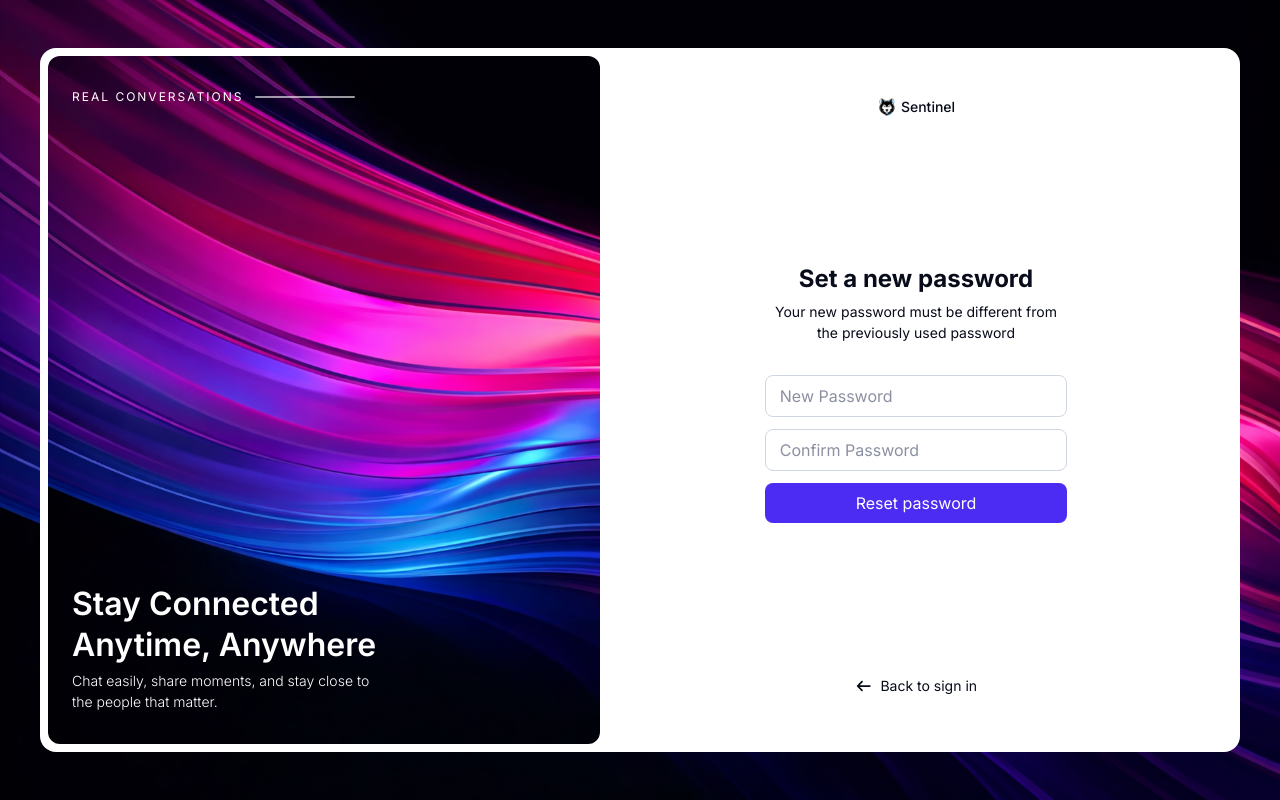
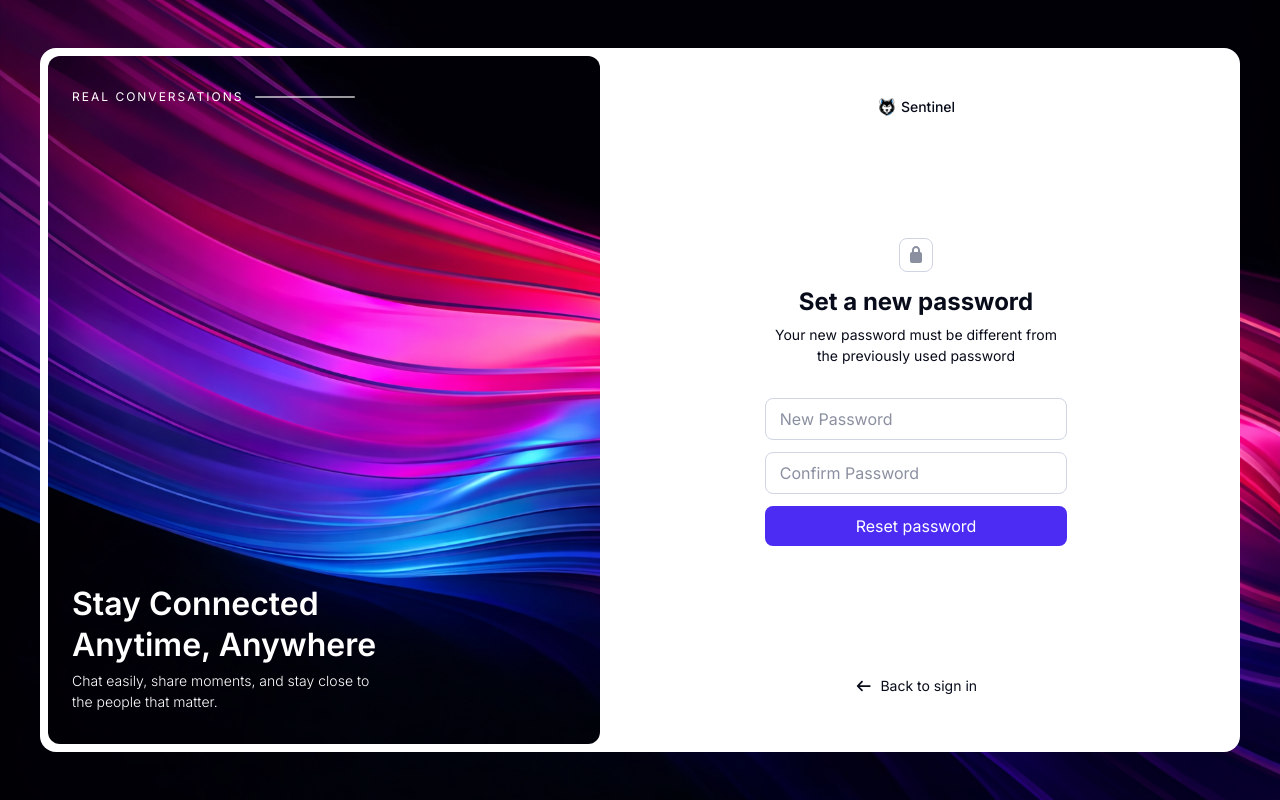
Before and after one commit to zadnap/odin-messaging-app, a React (Vite) app in the folder client/: page /auth/reset-password in a window 1280 px wide. Built offline with nearby package versions, Linux system fonts and the light colour scheme.

Commit message:
feat(auth): add an info icon to AuthForm
This icon is optional when rendering AuthForm, allowing sign-in and
sign-up page not to have any while other informative pages to have one
icon to represent their information.

```diff
--- a/client/src/features/auth/components/AuthForm/AuthForm.jsx
+++ b/client/src/features/auth/components/AuthForm/AuthForm.jsx
@@ -1,12 +1,22 @@
 import { AppLogo } from '@/shared/components';
 import styles from './AuthForm.module.scss';
+import { FontAwesomeIcon } from '@fortawesome/react-fontawesome';
 
-const AuthForm = ({ title, subtitle, children, footer }) => {
+const AuthForm = ({ icon, title, subtitle, children, footer }) => {
   return (
     <section className={styles.authForm}>
       <AppLogo variant="withText" appName="Sentinel" />
       <div className={styles.mainContent}>
         <header className={styles.header}>
+          {icon && (
+            <div
+              className={styles.icon}
+              aria-hidden="true"
+              data-testid="auth-form-icon"
+            >
+              <FontAwesomeIcon icon={icon} />
+            </div>
+          )}
           <h1>{title}</h1>
           {subtitle && <p>{subtitle}</p>}
         </header>
--- a/client/src/features/auth/components/AuthForm/AuthForm.module.scss
+++ b/client/src/features/auth/components/AuthForm/AuthForm.module.scss
@@ -12,8 +12,20 @@
     min-width: 300px;
 
     .header {
+      display: flex;
+      flex-direction: column;
+      align-items: center;
       text-align: center;
       margin-bottom: var(--space-7);
+
+      .icon {
+        padding: var(--space-1);
+        aspect-ratio: 1 / 1;
+        border-radius: var(--radius-md);
+        border: 1px solid var(--color-border);
+        color: var(--color-subtext);
+        margin-bottom: var(--space-3);
+      }
 
       h1 {
         line-height: var(--leading-normal);
--- a/client/src/features/auth/pages/ForgotPasswordPage/ForgotPasswordPage.jsx
+++ b/client/src/features/auth/pages/ForgotPasswordPage/ForgotPasswordPage.jsx
@@ -1,9 +1,11 @@
 import { BackLink } from '@/shared/components';
 import { AuthForm, ForgotPasswordForm } from '../../components';
+import { faKey } from '@fortawesome/free-solid-svg-icons';
 
 const ForgotPasswordPage = () => {
   return (
     <AuthForm
+      icon={faKey}
       title="Forgot your password?"
       subtitle="A link will be sent to your email to help reset password"
       footer={<BackLink to="/auth/sign-in" text="Back to sign in" />}
--- a/client/src/features/auth/pages/ResetPasswordPage/ResetPasswordPage.jsx
+++ b/client/src/features/auth/pages/ResetPasswordPage/ResetPasswordPage.jsx
@@ -1,9 +1,11 @@
 import { BackLink } from '@/shared/components';
 import { AuthForm, ResetPasswordForm } from '../../components';
+import { faLock } from '@fortawesome/free-solid-svg-icons';
 
 const ResetPasswordPage = () => {
   return (
     <AuthForm
+      icon={faLock}
       title="Set a new password"
       subtitle="Your new password must be different from the previously used password"
       footer={<BackLink to="/auth/sign-in" text="Back to sign in" />}
--- a/client/src/features/auth/pages/ResetPasswordSuccessPage/ResetPasswordSuccessPage.jsx
+++ b/client/src/features/auth/pages/ResetPasswordSuccessPage/ResetPasswordSuccessPage.jsx
@@ -1,12 +1,14 @@
 import { Button } from '@/shared/components';
 import { AuthForm } from '../../components';
 import { useNavigate } from 'react-router';
+import { faCheck } from '@fortawesome/free-solid-svg-icons';
 
 const ResetPasswordSuccessPage = () => {
   const navigate = useNavigate();
 
   return (
     <AuthForm
+      icon={faCheck}
       title="Password reset!"
       subtitle="You've successfully created a new password click below to sign in"
     >
--- a/client/src/features/auth/pages/VerifyEmailPage/VerifyEmaiPage.jsx
+++ b/client/src/features/auth/pages/VerifyEmailPage/VerifyEmaiPage.jsx
@@ -1,16 +1,17 @@
 import { BackLink, Button } from '@/shared/components';
 import { AuthForm } from '../../components';
+import { faEnvelope } from '@fortawesome/free-regular-svg-icons';
 
 const VerifyEmailPage = () => {
   return (
     <AuthForm
+      icon={faEnvelope}
       title="Check your Email"
       subtitle={
         <>
           A verification link has been sent to{' '}
-          <strong>za****p@gmail.com</strong>.
-          <br />
-          Didn't receive it? Check your spam folder or resend.
+          <strong>za****p@gmail.com</strong>. Didn't receive it? Check your spam
+          folder or resend.
         </>
       }
       footer={<BackLink to="/auth/sign-in" text="Back to sign in" />}
--- a/client/src/features/auth/pages/VerifyEmailSuccessPage/VerifyEmailSuccessPage.jsx
+++ b/client/src/features/auth/pages/VerifyEmailSuccessPage/VerifyEmailSuccessPage.jsx
@@ -2,12 +2,14 @@ import React from 'react';
 import { AuthForm } from '../../components';
 import { Button } from '@/shared/components';
 import { useNavigate } from 'react-router';
+import { faCheck } from '@fortawesome/free-solid-svg-icons';
 
 const VerifyEmailSuccessPage = () => {
   const navigate = useNavigate();
 
   return (
     <AuthForm
+      icon={faCheck}
       title="You're all set!"
       subtitle="Your email has been verified successfully. You can now sign in to your account."
     >
```
Also changed, not shown: 1 other file (tests, documents, lock files or other folders).
